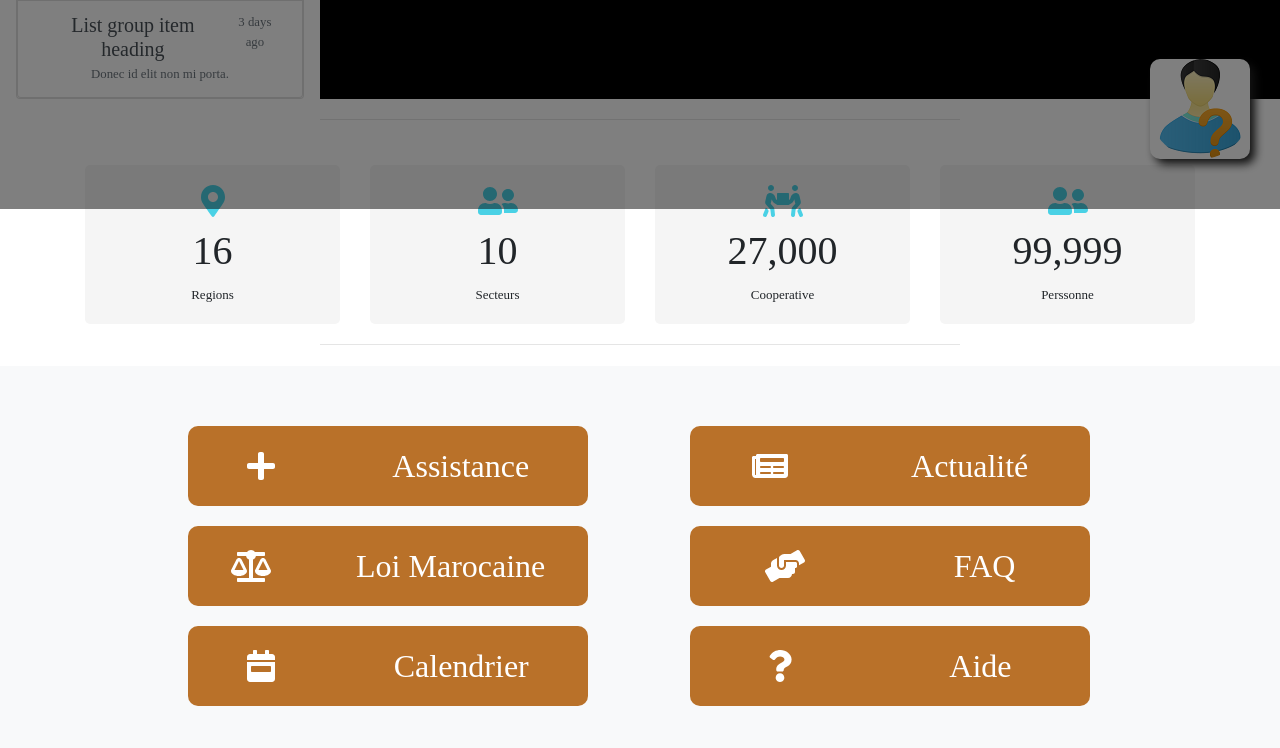
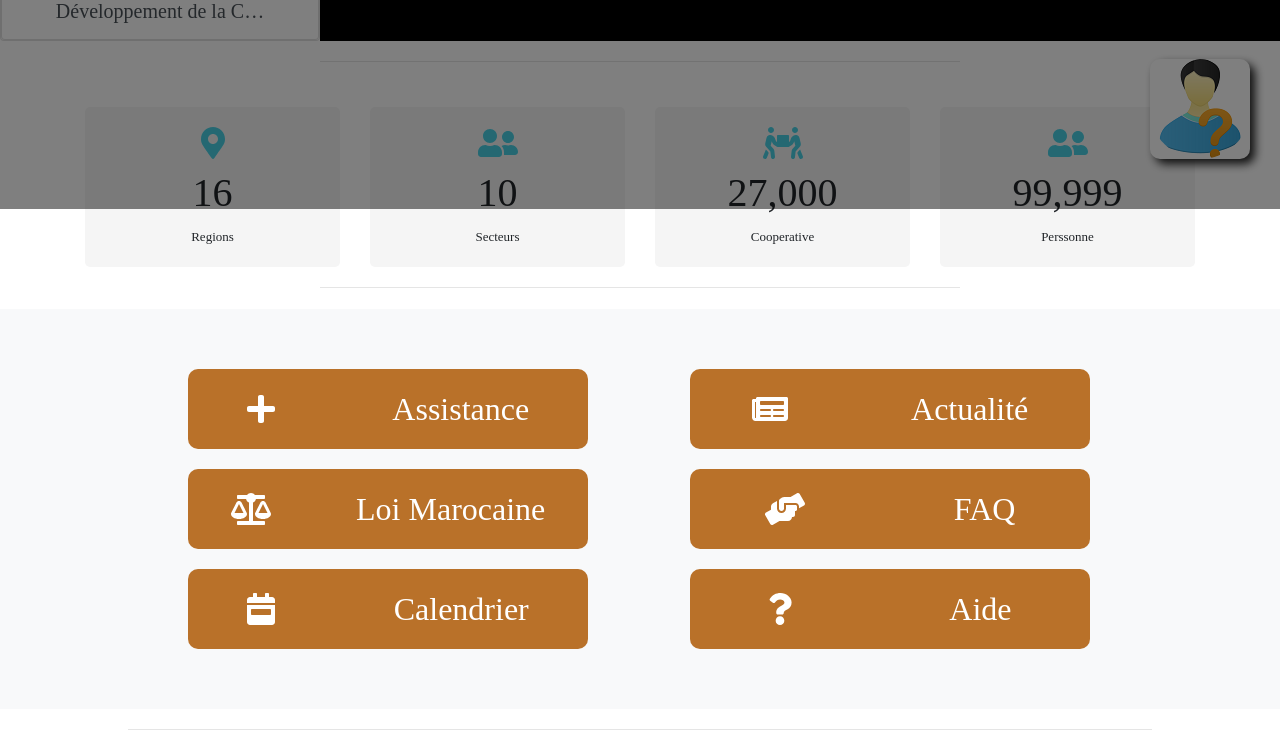
Before and after one commit to ayoubmn/Django-website, a Django app: page / in a window 1280 px wide. Shown: the part 591-1339 px from the top of the page. Run offline with Django 3.2, Linux system fonts and the light colour scheme; data comes from the database, SQL or seed files in the repository; both versions use the stored data as it was after the commit; some libraries are stand-ins or nearby versions.

Commit message:
html-css-js-bootstrap-jquery-django

```diff
--- a/odcowebsite/odcoapp/admin.py
+++ b/odcowebsite/odcoapp/admin.py
@@ -2,7 +2,7 @@ from django.contrib import admin
 
 
 # Register your models here.
-from odcoapp.models import Video,Photo,Audio,Doc,Acctualite,Secteur,Type,pre_post,Assistance,Programme
+from odcoapp.models import Video,Photo,Audio,Doc,Acctualite,Secteur,Type,pre_post,Assistance,Programme,ContactReception
 
 
 admin.site.register(Video)
@@ -15,3 +15,4 @@ admin.site.register(Type)
 admin.site.register(pre_post)
 admin.site.register(Assistance)
 admin.site.register(Programme)
+admin.site.register(ContactReception)
--- a/odcowebsite/odcoapp/templates/index.html
+++ b/odcowebsite/odcoapp/templates/index.html
@@ -648,7 +648,7 @@
 										<button type="button" class="btn btn-lg btn-info" data-dismiss="modal">
 											Français</button>
 										<!-- The close button in the bottom of the modal -->
-										<a href="#"><button type="button" class="btn btn-lg btn-info">العربية</button> </a>
+										<a href="ar"><button type="button" class="btn btn-lg btn-info">العربية</button> </a>
 										<!-- The save changes button in the bottom of the modal -->
 									</div>
 								</div>
@@ -668,8 +668,9 @@
 								<div id="navbarSupportedContent" class="collapse navbar-collapse">
 									<ul class="navbar-nav ml-auto">
 									    <li class="nav-item">
-									      <form class="form-inline" style="margin-right: 100px;">
-									        <input id="search-input" class="form-control item" type="text" placeholder="Search">
+									      <form class="form-inline" style="margin-right: 100px;" method="get" action="{% url 'Search' %}">
+
+									        <input id="objet" name="objet" class="form-control item" type="text" placeholder="Search">
 									        <button id="search" class="btn btn-outline-success item" type="submit">Search</button>
 									      </form>
 									    </li>
@@ -722,10 +723,11 @@
 
 
 						</style>
-						<button style="padding: 0; margin: 0;" href="#" data-toggle="tooltip" data-placement="left" title="vous aves une question">
+						<a href="https://www.facebook.com/Odco-105758854463657/">
+						<button style="padding: 0; margin: 0;"  data-toggle="tooltip" data-placement="left" title="vous aves une question">
 							<img class="sticky-image" src="{% static 'odcoapp/media/chat.png' %}">
 						</button>
-
+						</a>
 					</div>
 
 					<!-- hero   section-->
@@ -742,32 +744,19 @@
 						<div class="item hero-welcome ">
 							<center><img id="maroc" src="{% static 'odcoapp/media/maroc.png' %}"  ></center>
 							<br>
-							<center><div class="card" style="width: 18rem;">
+							<center><div class="card" style="width: auto;">
 							  <div class="card-header " style="font-family: georgia; font-size: 20pt; background-color: #b97129;">
 							    ACCTUALITE
 							  </div>
 								<div class="list-group">
-								  <a href="#" class="list-group-item list-group-item-action flex-column align-items-start ">
+
+									{% for a in acct %}
+								  <a href="acctuspe/lactu?id={{a.titre}}" class="list-group-item list-group-item-action flex-column align-items-start ">
 								    <div class="d-flex w-100 justify-content-between">
-								      <h5 class="mb-1">List group item heading</h5>
-								      <small>3 days ago</small>
+								      <h5 class="mb-1">{{a.titre|truncatechars:50}}</h5>
 								    </div>
-								    <small>Donec id elit non mi porta.</small>
 								  </a>
-								  <a href="#" class="list-group-item list-group-item-action flex-column align-items-start">
-								    <div class="d-flex w-100 justify-content-between">
-								      <h5 class="mb-1">List group item heading</h5>
-								      <small class="text-muted">3 days ago</small>
-								    </div>
-								    <small class="text-muted">Donec id elit non mi porta.</small>
-								  </a>
-								  <a href="#" class="list-group-item list-group-item-action flex-column align-items-start">
-								    <div class="d-flex w-100 justify-content-between">
-								      <h5 class="mb-1">List group item heading</h5>
-								      <small class="text-muted">3 days ago</small>
-								    </div>
-								    <small class="text-muted">Donec id elit non mi porta.</small>
-								  </a>
+									{% endfor %}
 								</div>
 							</div></center>
 						</div>
@@ -819,12 +808,12 @@
 
 				<article class="bg-light">
 					<div class="item-wrapper ">
-						<div class="item"><i class="fas fa-plus"></i>Assistance</div>
-						<div class="item"><i class="fas fa-newspaper"></i>Actualité</div>
-						<div class="item"><i class="fas fa-balance-scale"></i>Loi Marocaine</div>
-						<a href="file:///C:/Users/toshiba/Desktop/website/faq.html"><div class="item"><i class="fas fa-hands-helping"></i> FAQ</div></a>
-						<div class="item"><i class="fas fa-calendar-week"></i>Calendrier</div>
-						<div class="item"><i class="fas fa-question"></i>Aide</div>
+						<a href="assistance"><div class="item"><i class="fas fa-plus"></i>Assistance</div></a>
+						<a href="acctualite"><div class="item"><i class="fas fa-newspaper"></i>Actualité</div></a>
+						<a href="conseiljuri"><div class="item"><i class="fas fa-balance-scale"></i>Loi Marocaine</div></a>
+						<a href="faq"><div class="item"><i class="fas fa-hands-helping"></i> FAQ</div></a>
+						<a href="#"><div class="item"><i class="fas fa-calendar-week"></i>Calendrier</div></a>
+						<a href="contact"><div class="item"><i class="fas fa-question"></i>Aide</div></a>
 					</div>
 				</article>
 			<center><hr style="width:80% ;"/></center>
@@ -838,16 +827,15 @@
 					<link href="//netdna.bootstrapcdn.com/font-awesome/4.0.3/css/font-awesome.css" rel="stylesheet">
 					<center><h2 style="color:#b97129; font-family:Georgia; font-size: 30pt;">PROGRAMME</h2></center>
 						<div class="container" style="min-width: 500px;">
-							{% for p in prog  %}
+						{% for p in prog %}
 							<div class="row" >
 								<div class=" text-right col-2 prog-elem" style="float: right;">
 									<h1 class="display-4"><span class="badge badge-secondary">{{ p.date|date:"j" }}</span></h1>
-									<h2>{{ p.date|date:"M" }}</h2>
+									<h2>{{ p.date|date:"b" }}</h2>
+
 								</div>
 								<div class="prog-text">
-									<h3 class="text-uppercase"><strong>{{p.titre}}</strong></h3>
-
-									<p>{{p.text}}</p>
+									<h4 class="text-uppercase">{{p.titre|truncatechars:60}}</h4>
 								</div>
 							</div>
 							{% endfor %}
@@ -868,7 +856,7 @@
 					  <div class="carousel-inner" style="min-width: 350px;">
 
 					    <div class="carousel-item active">
-					      <img class="d-block w-100 photo-size" src="{% static 'images/2.png' %}" alt="First slide">
+					      <img class="d-block w-100 photo-size" src="{% static 'odcoapp/media/odeco1.jpg' %}" alt="First slide">
 					    </div>
 						{% for i in img %}
 							<div class="carousel-item">
@@ -908,48 +896,51 @@
 						          <div class="container bg-white">
 						          			<br/>
 						                  	<center><h6 class="font-weight-bold text-uppercase">secteurs</h6></center>
-						                  	<center><hr style="width: 80%;" /></center>
-						                  	<br/>
+									  <center>
+										  <hr style="width: 80%;"/>
+									  </center>
+									  <br/>
 						                  <div class="row " >
 						                    <div class="col-lg-3 mb-4">
 						                      <ul class="list-unstyled">
-						                        <li class="nav-item"><a href="" class="nav-link text-small pb-0">Main d'Œuvre</a></li>
-						                        <li class="nav-item"><a href="" class="nav-link text-small pb-0">Pêche</a></li>
-						                        <li class="nav-item"><a href="" class="nav-link text-small pb-0 ">Consommation</a></li>
-						                        <li class="nav-item"><a href="" class="nav-link text-small pb-0 ">Transport</a></li>
-						                        <li class="nav-item"><a href="" class="nav-link text-small pb-0 ">Commerce de détail</a></li>
-						                        <li class="nav-item"><a href="" class="nav-link text-small pb-0 ">Exploitation des carrières</a></li>
-						                        <li class="nav-item"><a href="" class="nav-link text-small pb-0 ">Argan</a></li>
+						                        <li class="nav-item"><a href="acctuspe/?secteur=Generale" class="nav-link text-small pb-0">Generale</a></li>
+						                        <li class="nav-item"><a href="acctuspe/?secteur=Pêche" class="nav-link text-small pb-0">Pêche</a></li>
+						                        <li class="nav-item"><a href="acctuspe/?secteur=Consommation" class="nav-link text-small pb-0 ">Consommation</a></li>
+						                        <li class="nav-item"><a href="acctuspe/?secteur=Transport" class="nav-link text-small pb-0 ">Transport</a></li>
+						                        <li class="nav-item"><a href="acctuspe/?secteur=Commerce de détail" class="nav-link text-small pb-0 ">Commerce de détail</a></li>
+						                        <li class="nav-item"><a href="acctuspe/?secteur=Exploitation des carrières" class="nav-link text-small pb-0 ">Exploitation des carrières</a></li>
+						                        <li class="nav-item"><a href="acctuspe/?secteur=Argan" class="nav-link text-small pb-0 ">Argan</a></li>
 
 						                      </ul>
 						                    </div>
 						                    <div class="col-lg-3 mb-4">
 						                      <ul class="list-unstyled">
-						                        <li class="nav-item"><a href="" class="nav-link text-small pb-0">Agriculture</a></li>
-						                        <li class="nav-item"><a href="" class="nav-link text-small pb-0 ">Mines</a></li>
-						                        <li class="nav-item"><a href="" class="nav-link text-small pb-0 ">Habitat</a></li>
-						                        <li class="nav-item"><a href="" class="nav-link text-small pb-0 ">Alphabétisation</a></li>
-						                        <li class="nav-item"><a href="" class="nav-link text-small pb-0 ">Art et culture</a></li>
-						                        <li class="nav-item"><a href="" class="nav-link text-small pb-0 ">Commerce électronique</a></li>
+						                        <li class="nav-item"><a href="acctuspe/?secteur=Agriculture" class="nav-link text-small pb-0">Agriculture</a></li>
+						                        <li class="nav-item"><a href="acctuspe/?secteur=Mines" class="nav-link text-small pb-0 ">Mines</a></li>
+						                        <li class="nav-item"><a href="acctuspe/?secteur=Habitat" class="nav-link text-small pb-0 ">Habitat</a></li>
+						                        <li class="nav-item"><a href="acctuspe/?secteur=Alphabétisation" class="nav-link text-small pb-0 ">Alphabétisation</a></li>
+						                        <li class="nav-item"><a href="acctuspe/?secteur=Art et culture" class="nav-link text-small pb-0 ">Art et culture</a></li>
+						                        <li class="nav-item"><a href="acctuspe/?secteur=Commerce électronique" class="nav-link text-small pb-0 ">Commerce électronique</a></li>
 
 						                      </ul>
 						                    </div>
 						                    <div class="col-lg-3 mb-4">
 						                      <ul class="list-unstyled">
-						                        <li class="nav-item"><a href="" class="nav-link text-small pb-0">Denrées alimentaires</a></li>
-						                        <li class="nav-item"><a href="" class="nav-link text-small pb-0 ">Forêts</a></li>
-						                        <li class="nav-item"><a href="" class="nav-link text-small pb-0 ">Artisanat</a></li>
-						                        <li class="nav-item"><a href="" class="nav-link text-small pb-0 ">Télécommunication</a></li>
-						                        <li class="nav-item"><a href="" class="nav-link text-small pb-0 ">Tourisme</a></li>
-						                        <li class="nav-item"><a href="" class="nav-link text-small pb-0 ">Centres de gestion</a></li>
+						                        <li class="nav-item"><a href="acctuspe/?secteur=Denrées alimentaires" class="nav-link text-small pb-0">Denrées alimentaires</a></li>
+						                        <li class="nav-item"><a href="acctuspe/?secteur=Forêts" class="nav-link text-small pb-0 ">Forêts</a></li>
+						                        <li class="nav-item"><a href="acctuspe/?secteur=Artisanat" class="nav-link text-small pb-0 ">Artisanat</a></li>
+						                        <li class="nav-item"><a href="acctuspe/?secteur=Télécommunication" class="nav-link text-small pb-0 ">Télécommunication</a></li>
+						                        <li class="nav-item"><a href="acctuspe/?secteur=Tourisme" class="nav-link text-small pb-0 ">Tourisme</a></li>
+						                        <li class="nav-item"><a href="acctuspe/?secteur=Centres de gestion" class="nav-link text-small pb-0 ">Centres de gestion</a></li>
 
 						                      </ul>
 						                    </div>
 						                    <div class="col-lg-3 mb-4">
 						                      <ul class="list-unstyled">
-						                        <li class="nav-item"><a href="" class="nav-link text-small pb-0">Traitement de déchets</a></li>
-						                        <li class="nav-item"><a href="" class="nav-link text-small pb-0 ">Imprimeries - Papeteries</a></li>
-						                        <li class="nav-item"><a href="" class="nav-link text-small pb-0 ">plantes aromatiques et medicinales</a></li>
+						                        <li class="nav-item"><a href="acctuspe/?secteur=Traitement de déchets" class="nav-link text-small pb-0">Traitement de déchets</a></li>
+						                        <li class="nav-item"><a href="acctuspe/?secteur=Imprimeries - Papeteries" class="nav-link text-small pb-0 ">Imprimeries - Papeteries</a></li>
+						                        <li class="nav-item"><a href="acctuspe/?secteur=plantes aromatiques et medicinales" class="nav-link text-small pb-0 ">plantes aromatiques et medicinales</a></li>
+						                        <li class="nav-item"><a href="acctuspe/?secteur=Main d'Œuvre" class="nav-link text-small pb-0">Main d'Œuvre</a></li>
 
 						                      </ul>
 						                    </div>
--- a/odcowebsite/odcoapp/views.py
+++ b/odcowebsite/odcoapp/views.py
@@ -1,16 +1,27 @@
-from django.http import HttpResponse
+from django.http import HttpResponse, HttpResponseRedirect
 from django.shortcuts import render
 from odcoapp.models import Video,Photo,Audio,Doc,Acctualite,Secteur,Type,pre_post,Assistance,Programme
-
+from django import forms
 # Create your views here.
 def Index(request):
     img = Photo.objects.all()[:4]
-    prog = Programme.objects.all()[:2]
-    return render(request,'index.html', {"img": img, "prog": prog})
+    prog = Programme.objects.all()[:3]
+    acct = Acctualite.objects.all()[:3]
+
+
+
+
+
+    return render(request,'index.html', {"img": img, "prog": prog, "acct": acct})
 def IndexAR(request):
     return render(request,'indexAR.html')
 def Acctu(request):
-    return render(request,'acctualite.html')
+
+
+
+
+    acct = Acctualite.objects.all()
+    return render(request,'acctualite.html',{"acct":acct})
 def AcctualiteAR(request):
     return render(request,'acctualiteAR.html')
 def faq(request):
@@ -19,6 +30,8 @@ def faqAR(request):
     return render(request,'faqAR.html')
 
 def ConseilEco(request):
+
+
     video = Video.objects.filter(type__name="economique")
     doc = Doc.objects.filter(type__name="economique")
     return render(request,'conseileco.html', {"video": video, "doc": doc})
@@ -29,6 +42,9 @@ def ConseilEcoAR(request):
     return render(request,'conseilecoAR.html',{"video": video, "doc": doc})
 
 def ConseilJuri(request):
+
+
+
     video = Video.objects.filter(type__name="juridique")
     doc = Doc.objects.filter(type__name="juridique")
     return render(request,'conseiljuri.html',{"video": video, "doc": doc})
@@ -39,12 +55,20 @@ def ConseilJuriAR(request):
     return render(request,'conseiljuriAR.html',{"video": video, "doc": doc})
 
 def Assist(request):
+
+
+
+
     return render(request,'assistance.html')
 
 def AssistanceAR(request):
     return render(request,'assistanceAR.html')
 
 def Pre(request):
+
+
+
+
     pre = Assistance.objects.filter(pre_post__name="pre_creation")
     sect = Secteur.objects.all()
     return render(request,'pre.html',{"pre": pre, "sect": sect})
@@ -52,12 +76,59 @@ def Pre(request):
 def PreAR(request):
     return render(request,'preAR.html')
 def Post(request):
+
+
+
     post = Assistance.objects.filter(pre_post__name="post_creation")
     sect = Secteur.objects.all()
     return render(request,'post.html',{"post": post, "sect": sect})
 def PostAR(request):
     return render(request,'postAR.html')
-def Contact(request):
-    return render(request,'contact.html')
 def ContactAR(request):
     return render(request,'contactAR.html')
+
+from .forms import Cont
+
+def Contact(request):
+    # if this is a POST request we need to process the form data
+    if request.method == 'POST':
+        # create a form instance and populate it with data from the request:
+        form = Cont(request.POST)
+        # check whether it's valid:
+        if form.is_valid():
+            # process the data in form.cleaned_data as required
+            # ...
+            # redirect to a new URL:
+            nom= form.cleaned_data['nom']
+            email= form.cleaned_data['email']
+            sujet= form.cleaned_data['sujet']
+            msg= form.cleaned_data['msg']
+            form.save()
+            return HttpResponseRedirect('/contact')
+
+    # if a GET (or any other method) we'll create a blank form
+    else:
+        form = Cont()
+
+    return render(request, 'contact.html', {'form': form})
+
+
+def AcctuSpe(request):
+    acct = Acctualite.objects.filter(secteur__name=request.GET.get('secteur', 'Generale'))
+    photo = Photo.objects.filter(secteur__name=request.GET.get('secteur', 'Generale'))
+    video = Video.objects.filter(secteur__name=request.GET.get('secteur', 'Generale'))
+    doc = Doc.objects.filter(secteur__name=request.GET.get('secteur', 'Generale'))
+
+    return render(request,'acctuspe.html',{"acct": acct, "photo": photo, "video": video, "doc":doc})
+
+def Lactu(request):
+
+    actu = Acctualite.objects.filter(titre=request.GET.get('id', 'id'))
+
+    return render(request,'lactu.html',{"actu":actu})
+
+def Search(request):
+
+    acct = Acctualite.objects.filter(titre__contains=request.GET.get('objet','a'))
+    print(acct)
+    return render(request,'search.html',{"acct": acct})
--- a/odcowebsite/odcowebsite/urls.py
+++ b/odcowebsite/odcowebsite/urls.py
@@ -14,10 +14,10 @@ Including another URLconf
     2. Add a URL to urlpatterns:  path('blog/', include('blog.urls'))
 """
 from django.contrib import admin
-from django.urls import path,include
+from django.urls import path, include, re_path
 from django.conf.urls.static import static
 from django.conf import settings
-from odcoapp.views import Index,IndexAR,Acctu,AcctualiteAR,ConseilEco,ConseilEcoAR,ConseilJuri,ConseilJuriAR,Assist,AssistanceAR,Pre,PreAR,Post,PostAR,faq,faqAR,Contact,ContactAR
+from odcoapp.views import Index,IndexAR,Acctu,AcctualiteAR,ConseilEco,ConseilEcoAR,ConseilJuri,ConseilJuriAR,Assist,AssistanceAR,Pre,PreAR,Post,PostAR,faq,faqAR,Contact,ContactAR,AcctuSpe,Lactu,Search
 
 urlpatterns = [
     path(r'admin/', admin.site.urls),
@@ -40,6 +40,9 @@ urlpatterns = [
     path(r'faqar', faqAR, name="faqAR"),
     path(r'contact', Contact, name="Contact"),
     path(r'contactar', ContactAR, name="ContactAR"),
+    path(r'acctuspe/', AcctuSpe, name="AcctuSpe"),
+    path(r'acctuspe/lactu', Lactu, name="Lactu"),
+    path(r'search/', Search, name="Search"),
 
 ]
 
```
Also changed, not shown: odcowebsite/odcoapp/models.py (+14 -6 lines), odcowebsite/odcoapp/templates/acctualite.html (+89 -156 lines), odcowebsite/odcoapp/templates/assistance.html (+6 -3 lines), odcowebsite/odcoapp/templates/conseileco.html (+7 -4 lines), odcowebsite/odcoapp/templates/conseiljuri.html (+7 -4 lines), odcowebsite/odcoapp/templates/contact.html (+90 -38 lines), odcowebsite/odcoapp/templates/faq.html (+6 -3 lines), odcowebsite/odcoapp/templates/post.html (+6 -3 lines), odcowebsite/odcoapp/templates/pre.html (+6 -3 lines), odcowebsite/odcowebsite/settings.py (+7 -9 lines), odcowebsite/db.sqlite3, odcowebsite/odcoapp/migrations/0001_initial.py.
